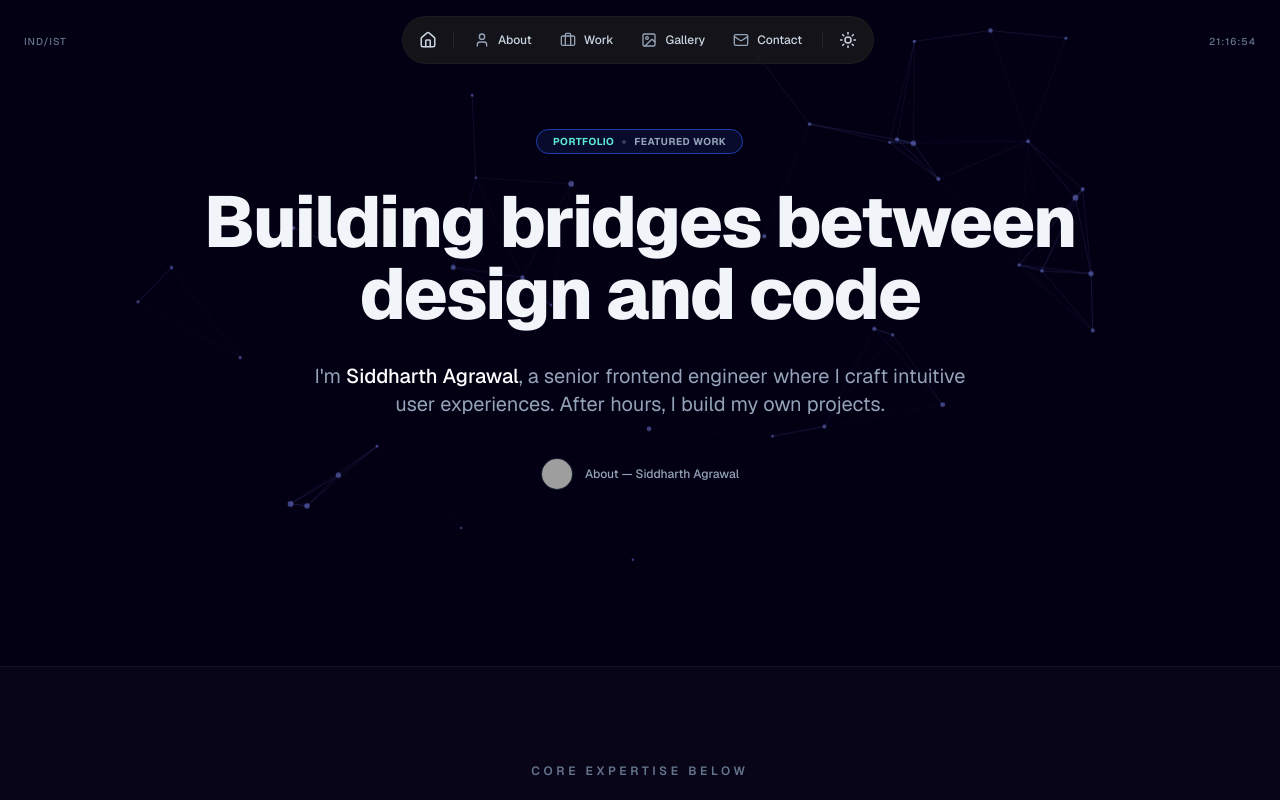
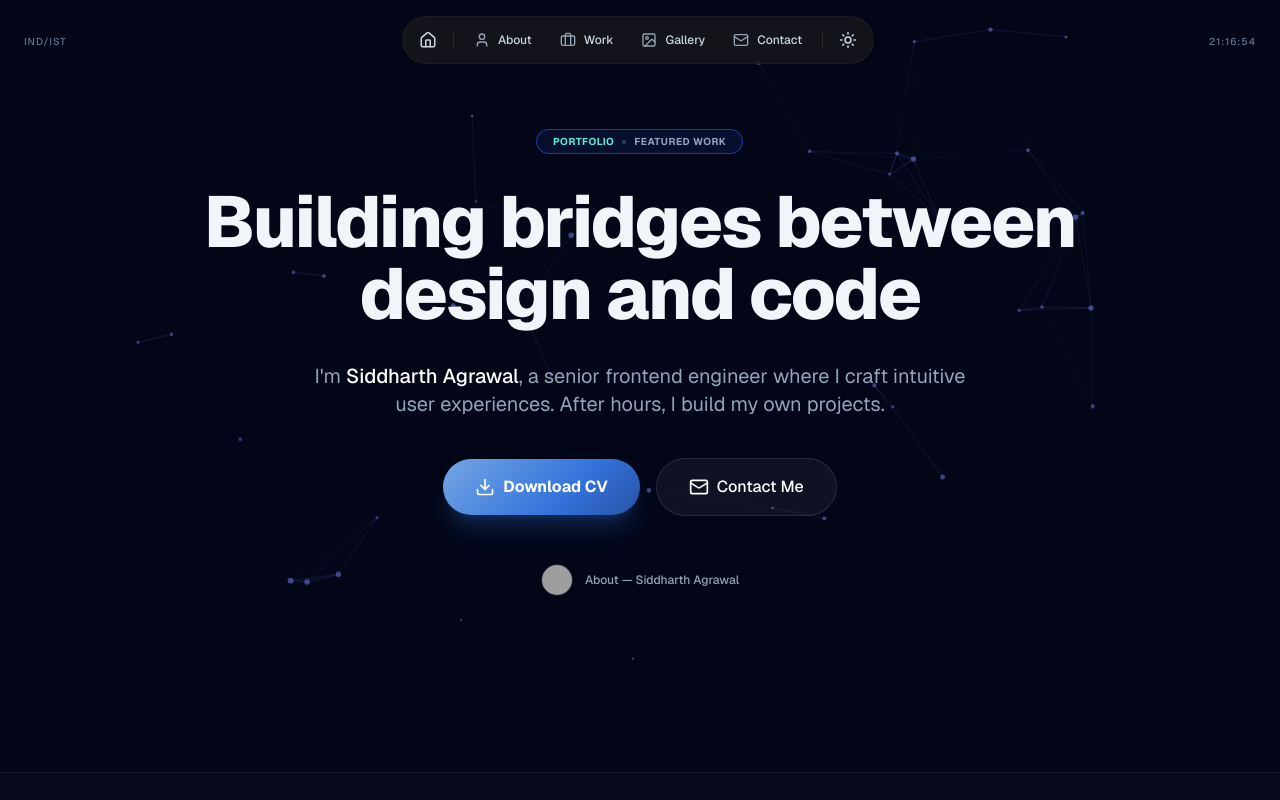
Before and after one commit to sidagwl5/portfolio-website, a React (Vite) app: page / in a window 1280 px wide. Shown: the top 800 px of the page. Built offline with nearby package versions, Linux system fonts and the light colour scheme; grey boxes are pictures that could not be loaded.

Commit message:
feat: add CTA buttons with animated gradient and refine theme contrast

```diff
--- a/src/components/Hero.jsx
+++ b/src/components/Hero.jsx
@@ -1,5 +1,5 @@
-
 import React from 'react';
+import { Download, Mail } from 'lucide-react';
 import InteractiveBackground from './InteractiveBackground';
 
 const Hero = () => {
@@ -21,7 +21,20 @@ const Hero = () => {
                 <p className="max-w-2xl mx-auto text-lg md:text-xl text-slate-500 dark:text-slate-400 leading-relaxed mb-10 animate-in fade-in slide-in-from-bottom-8 duration-1000 delay-300 fill-mode-both">
                     I'm <span className="text-slate-900 dark:text-white font-medium">Siddharth Agrawal</span>, a senior frontend engineer where I craft intuitive user experiences. After hours, I build my own projects.
                 </p>
-                <div className="flex items-center justify-center gap-3 animate-in fade-in slide-in-from-bottom-10 duration-1000 delay-500 fill-mode-both">
+
+                <div className="flex flex-col sm:flex-row items-center justify-center gap-4 mb-12 animate-in fade-in slide-in-from-bottom-10 duration-1000 delay-500 fill-mode-both">
+                    <button className="group relative flex items-center gap-2 animate-gradient text-white px-8 py-4 rounded-full font-bold transition-all hover:scale-105 active:scale-95 shadow-xl shadow-blue-500/20 overflow-hidden">
+                        <div className="absolute inset-0 bg-black/10 group-hover:bg-transparent transition-colors"></div>
+                        <Download size={20} className="relative z-10 group-hover:translate-y-0.5 transition-transform" />
+                        <span className="relative z-10">Download CV</span>
+                    </button>
+                    <button className="group flex items-center gap-2 bg-white dark:bg-white/5 border border-slate-200 dark:border-white/10 hover:border-slate-300 dark:hover:border-white/20 text-slate-900 dark:text-white px-8 py-4 rounded-full font-medium transition-all hover:shadow-sm active:scale-95">
+                        <Mail size={20} className="group-hover:-translate-y-0.5 group-hover:translate-x-0.5 transition-transform" />
+                        Contact Me
+                    </button>
+                </div>
+
+                <div className="flex items-center justify-center gap-3 animate-in fade-in slide-in-from-bottom-12 duration-1000 delay-700 fill-mode-both">
                     <img alt="Siddharth Agrawal" className="w-8 h-8 rounded-full border border-slate-200 dark:border-slate-800 shadow-sm" src="https://lh3.googleusercontent.com/aida-public/AB6AXuDEDMvwsK8UOy8ZV_jzOm8elNdpOEWydquVzzZ7LzDablWsBr4HtIE6W8dAieInNN0ulRSP1rj1rqsWLrNcp6Q8gZL0HDVluDJJpdJV9PlW00ND5f2rLobytYHRRYz3VoMEgv23yTd8sPkxpF-_I92_nrrOeVtFkngi_RGRRsMpnOm5Nv34n_AVrcWvh7TEOsYQfwiMyejudVSl6Tz10oiZ_k9E0elrz4ZOC2yKp-Na8bV1rUrJBdRCcPgN6k1O-St-9z4e2o3MdfIC" />
                     <span className="text-xs font-medium text-slate-600 dark:text-slate-400">About — Siddharth Agrawal</span>
                 </div>
--- a/src/index.css
+++ b/src/index.css
@@ -144,3 +144,33 @@ html.lenis body {
     clip-path: circle(150% at center);
   }
 }
+
+@layer utilities {
+  .animate-gradient {
+    background-size: 300% 300%;
+    animation: gradient 12s ease infinite;
+    background-image: linear-gradient(-45deg,
+        #1e3a8a,
+        /* Darkish Blue (Blue 900) */
+        #3b82f6,
+        /* Blue 500 */
+        #93c5fd,
+        /* Light Blue (Blue 300) */
+        #3b82f6,
+        #1e3a8a);
+  }
+
+  @keyframes gradient {
+    0% {
+      background-position: 0% 50%;
+    }
+
+    50% {
+      background-position: 100% 50%;
+    }
+
+    100% {
+      background-position: 0% 50%;
+    }
+  }
+}
--- a/tailwind.config.js
+++ b/tailwind.config.js
@@ -14,8 +14,8 @@ export default {
           blue: "#3b82f6",   // Blue accent from Projects
           sky: "#38bdf8",    // Sky accent from Skills
         },
-        "background-light": "#ffffff",
-        "background-dark": "#030014",
+        "background-light": "#f8fafc", // Subtle off-white (Slate 50)
+        "background-dark": "#020617",  // Slightly richer dark (Slate 950)
         "surface-dark": "#1e293b",
         "card-dark": "#1e293b",
         "card-light": "#ffffff",
```
